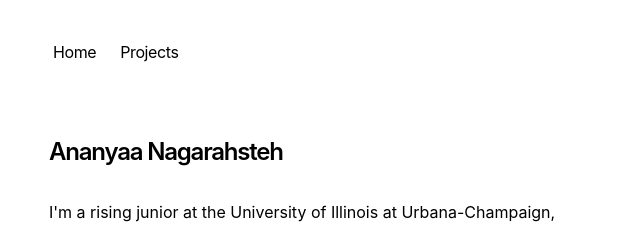
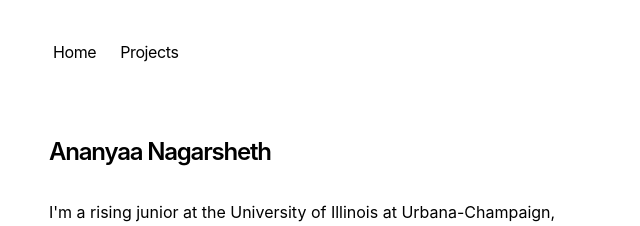
Before and after one commit to ananyaanagarsheth/ananyaanagarsheth, a Next.js app: page / in a window 1280 px wide. Shown: the top 226 px of the page, without its empty margins (303-943 px from the left). Built offline with nearby package versions, Linux system fonts and the light colour scheme.

Commit message:
made changes to the homepage again

```diff
--- a/app/page.tsx
+++ b/app/page.tsx
@@ -4,7 +4,7 @@ export default function Page() {
   return (
     <section>
       <h1 className="mb-8 text-2xl font-semibold tracking-tighter">
-        Ananyaa Nagarahsteh
+        Ananyaa Nagarsheth
       </h1>
       <p className="mb-4">
         {`I'm a rising junior at the University of Illinois at Urbana-Champaign, pursuing
@@ -16,7 +16,7 @@ export default function Page() {
       </div>
       <div>
         <h2 className='text-2xl mb-3'>Skills</h2>
-       <ul>
+       <ul className="mb-4">
           <li>CAD-Solidwords</li>
           <li>Programming: HTML, CSS, Github, Python, R, Javascript,
                            React, Next.js, Vercel
```
